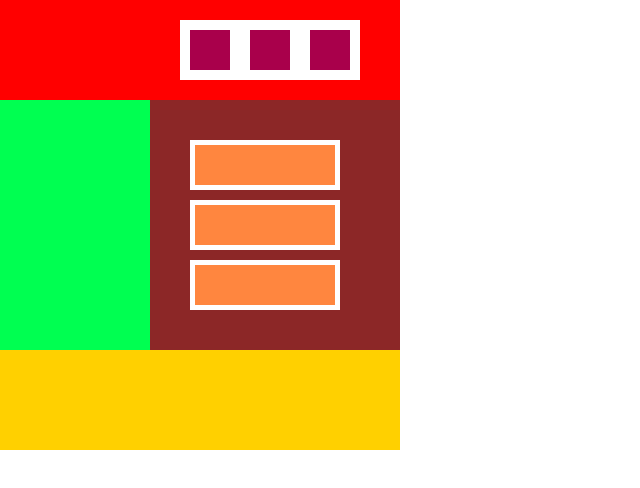
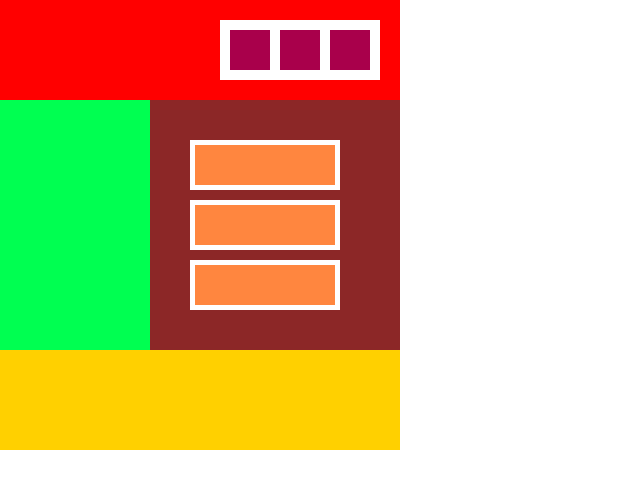
Before and after one commit to nanauuumi/Divpuzzle3, a plain HTML site: page index.html in a window 1280 px wide. Shown: the whole page, without its empty margins (0-640 px from the left). Drawn offline with Linux system fonts and the light colour scheme.

Commit message:
Divpuzzle上級編

```diff
--- a/css/style.css
+++ b/css/style.css
@@ -14,12 +14,15 @@ body {
 .redbox{
   background-color: #ff0000;
   height: 100px;
-  position: relative;
+  position: relative
 }
 
 .absolute{
   position: absolute;
-  padding: 20px;
+  right: 0;
+  padding: 5px;
+  background-color:#ffffff;
+  top: 20px;
   right: 20px;
 }
 
@@ -27,8 +30,8 @@ body {
   background-color: #a9004b;
   width: 40px;
   height: 40px;
-  border: 10px solid #ffffff;
   float: left;
+  margin: 5px;
 }
 
 .greenbox{
@@ -51,6 +54,7 @@ body {
   left: 40px;
   top: 40px;
 }
+
 .orangebox{
   background-color: #ff863f;
   width: 140px;
@@ -59,8 +63,8 @@ body {
   margin-bottom: 10px;
 }
 
-.orangebox:last-child{
-  margin-bottom: none;
+.absolute2 :last-child{
+  margin-bottom: 0;
 }
 
 .yellowbox{
--- a/index.html
+++ b/index.html
@@ -10,8 +10,8 @@
 </head>
 
 <body>
+  <div class="clearfix">
     <div class="redbox">
-    <div class="clearfix">
         <div class="absolute">
           <div class="purplebox"></div>
           <div class="purplebox"></div>
```
Lines whose indentation alone changed are shown as unchanged.
